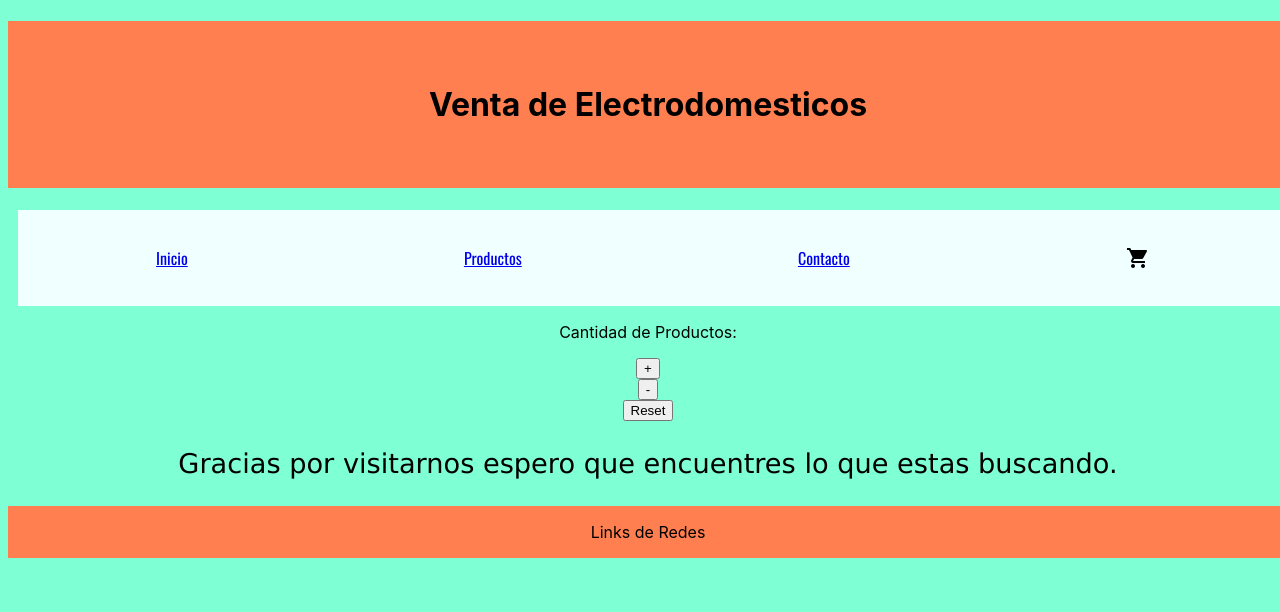
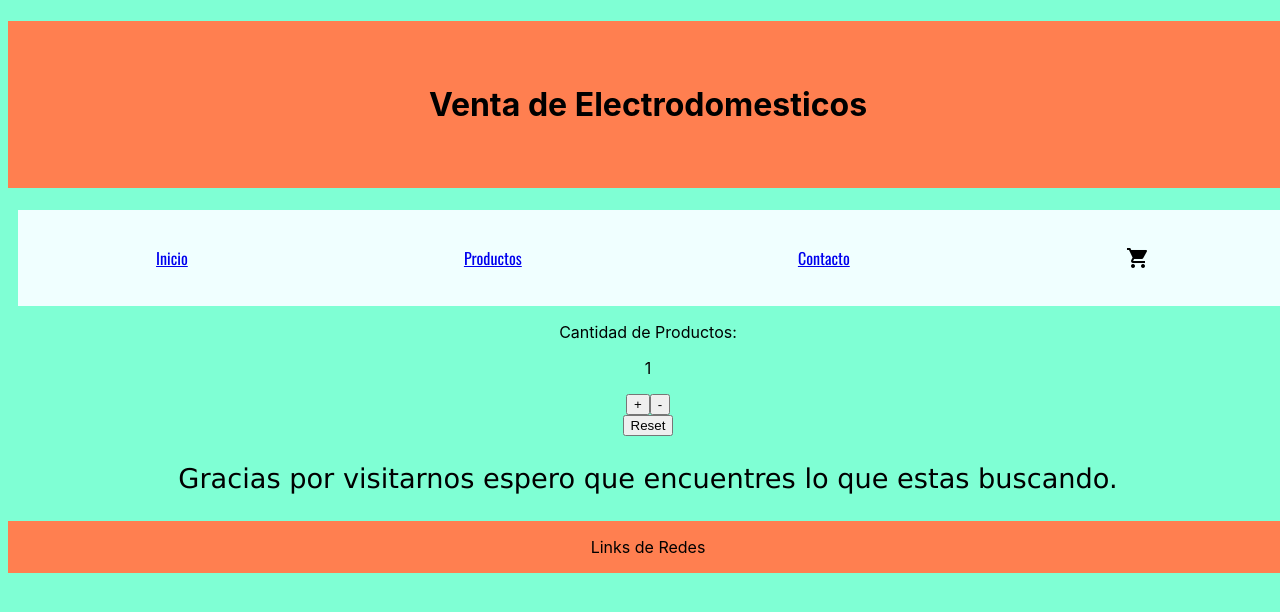
Before and after one commit to larguy/tienda-Ramos, a React (Create React App) app: page / in a window 1280 px wide. Shown: the top 612 px of the page. Built offline with nearby package versions, Linux system fonts and the light colour scheme; a web font is replaced by a local one.

Commit message:
se corrigio el contador

```diff
--- a/src/ItemCount.js
+++ b/src/ItemCount.js
@@ -1,35 +1,37 @@
 import { useState } from "react";
 
 
-const useCounter = (stock = 5,initial = 1) =>{
-    const [counter, setContador] = useState(stock,initial);
+const ItemCount = () =>{
+    let stock = 5;
+    const [counter = 1, setContador] = useState();
     const up = () => setContador(counter + 1);
     const down = () => setContador(counter - 1);
+    const reset = () => setContador(1);
+
+    if (counter > stock) {
+        console.log("no hay tanto stock de este producto");
+        setContador(stock);
+    }if (counter < 1){
+        setContador(1);
+    }
 
     return (
-        counter,
-        up,
-        down,
-        stock,
-        initial
+        <>
+            <div >
+                <p className="center">Cantidad de Productos:</p>
+                <p className="center">{counter }</p>
+                <div className="center">
+                    <button onClick={up}>+</button>
+                    <button onClick={down}>-</button>
+                </div>
+                <div className="center">
+                    <button onClick={reset}>Reset</button>
+                </div>
+            </div>
+        </>
     )
+
 }
 
 
-export default function ItemCount (){
-    const {counter, Up, Down, stock,initial} = useCounter();
-
-    if(counter > stock){
-        console.log("No Hay tantos Productos")
-    }
-
-
-    return (
-        <div id="center">
-            <p>Cantidad de Productos: {counter}</p>
-            <button onClick={Up}>+</button>
-            <button onClick={Down}>-</button>
-            <button onClick={initial}>Reset</button>
-        </div>
-    );
-}
+export default ItemCount
--- a/src/main.css
+++ b/src/main.css
@@ -45,9 +45,8 @@ code {
   text-align: center;
 }
 
-#center{
+.center{
   display: flex;
-  flex-direction: column;
   justify-content: center;
   align-items: center;
 }
```
